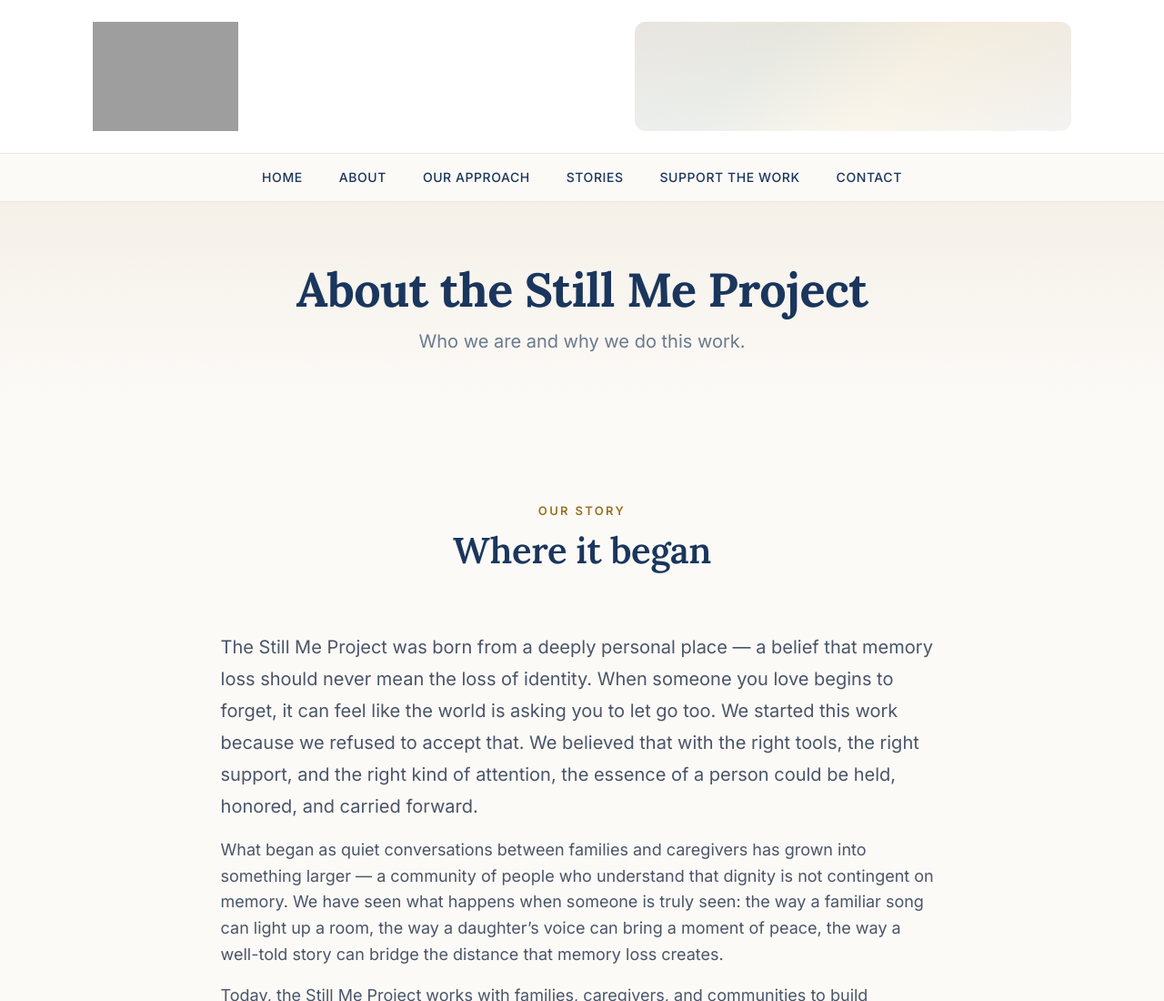
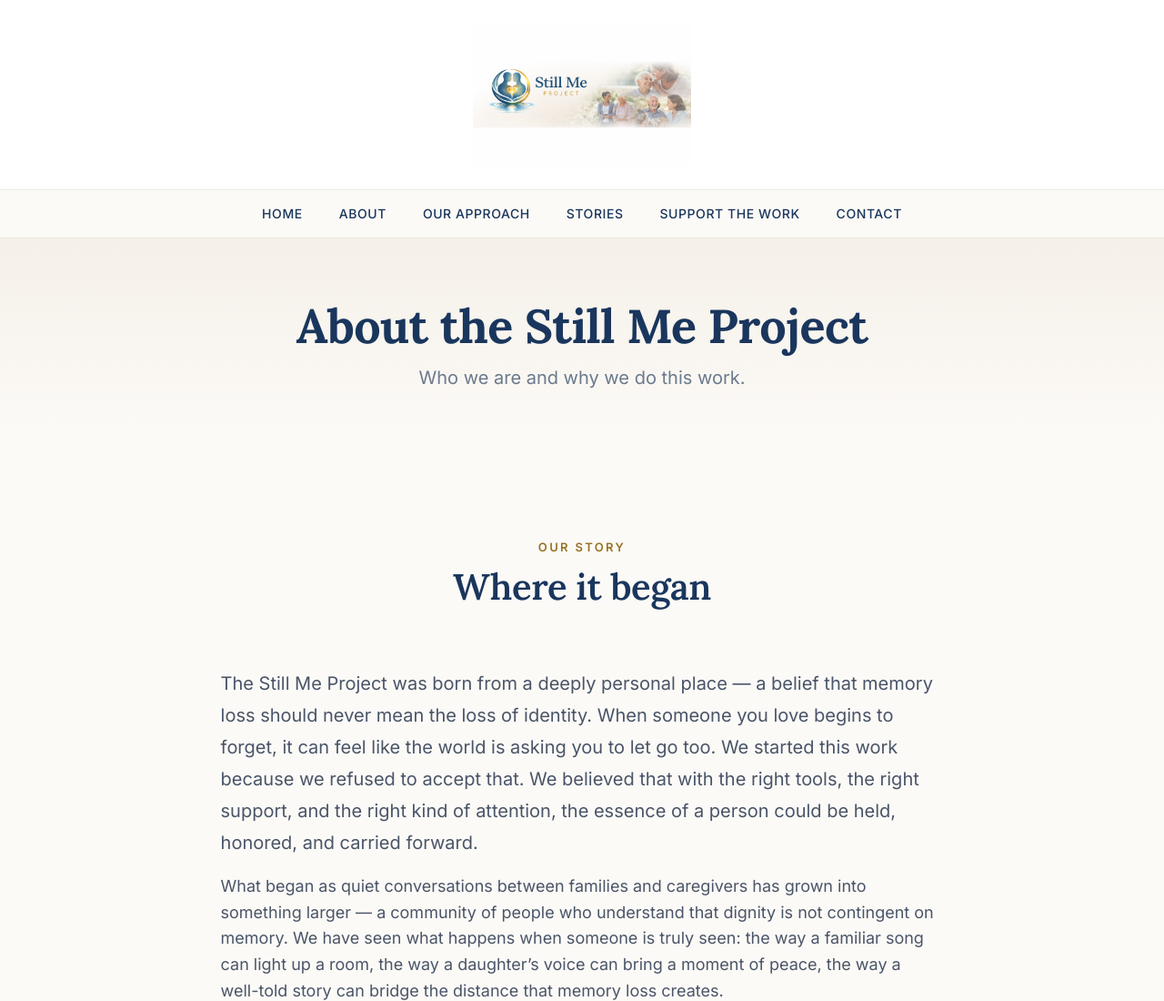
Before and after one commit to hardcoded74/stillmeproject, an Eleventy site: page static/src/about.njk in a window 1280 px wide. Shown: the top 1100 px of the page at 91% size. Built offline with nearby package versions, Linux system fonts and the light colour scheme; Eleventy itself is replaced by a stand-in of ours; files that its build step writes are made by us from their sources; grey boxes are pictures that could not be loaded.

Commit message:
Use composited masthead banner with logo + collage
Replace separate logo + collage panel with Sam's composited
masthead-banner.png that includes the logo, text, and people
collage in one beautiful image.

- Masthead: centered banner, max-height 160px desktop / 120px
  tablet / 90px mobile
- Gentle 2s fade-in animation on page load
- Navigation row remains separate and sticky below
- Simplified CSS (removed old collage panel system)
- Respects prefers-reduced-motion

Co-Authored-By: Claude Opus 4.6 (1M context) <noreply@anthropic.com>

```diff
--- a/static/src/_includes/header.njk
+++ b/static/src/_includes/header.njk
@@ -2,31 +2,18 @@
   <a href="#main-content" class="skip-to-content">Skip to main content</a>
 
   <!-- ============================================
-       MASTHEAD — Logo Row
+       MASTHEAD — Brand Banner
        ============================================ -->
   <div class="masthead" role="banner">
-    <div class="container masthead__inner">
-
-      <!-- Logo -->
-      <a href="/" class="masthead__logo" aria-label="Still Me Project — Home">
-        <img src="/images/smp-logo-full.png" alt="Still Me Project">
-      </a>
-
-      <!-- Collage Panel — fades in from white on load -->
-      <div class="masthead__collage" aria-hidden="true">
-        <div class="masthead__collage-reveal">
-          <!-- Replace with real collage image when available:
-               <img src="/images/collage.jpg" alt="" class="masthead__collage-img"> -->
-        </div>
-      </div>
-
-    </div>
+    <a href="/" class="masthead__banner-link" aria-label="Still Me Project — Home">
+      <img src="/images/masthead-banner.png" alt="Still Me Project — Honoring identity, strengthening connection" class="masthead__banner">
+    </a>
   </div>
 
   <!-- ============================================
        NAVIGATION ROW
        ============================================ -->
-  <header class="site-header" role="navigation">
+  <header class="site-header">
     <div class="container site-header__inner">
 
       <!-- Desktop Navigation -->
--- a/static/src/css/style.css
+++ b/static/src/css/style.css
@@ -276,85 +276,34 @@ strong {
 
 
 /* ----------------------------------------------------------------
-   MASTHEAD (Logo Row)
+   MASTHEAD (Brand Banner)
    ---------------------------------------------------------------- */
 .masthead {
   background-color: var(--white);
   border-bottom: 1px solid var(--border-light);
-}
-
-.masthead__inner {
-  display: flex;
-  align-items: center;
-  justify-content: space-between;
-  padding-top: var(--space-lg);
-  padding-bottom: var(--space-lg);
-  gap: var(--space-2xl);
-}
-
-/* Logo — 120px for crystal-clear readability */
-.masthead__logo {
-  display: flex;
-  align-items: center;
-  flex-shrink: 0;
+  text-align: center;
+}
+
+.masthead__banner-link {
+  display: block;
+  max-width: var(--container);
+  margin: 0 auto;
+  padding: var(--space-lg) var(--space-xl);
   min-height: 44px;
-  min-width: 44px;
-}
-
-.masthead__logo img {
-  height: 120px;
-  width: auto;
-}
-
-/* Collage Panel — fades from white to reveal imagery */
-.masthead__collage {
-  flex: 1;
-  max-width: 480px;
-  height: 120px;
-  border-radius: var(--radius-lg);
-  overflow: hidden;
-  position: relative;
-}
-
-.masthead__collage-reveal {
-  width: 100%;
-  height: 100%;
-  /* Placeholder: warm gradient simulating a collage.
-     Replace with a real image via background-image when photos are ready:
-     background-image: url('/images/collage.jpg');
-     background-size: cover;
-     background-position: center;
-     filter: saturate(0.6);
-     mix-blend-mode: multiply;  */
-  background:
-    linear-gradient(135deg,
-      rgba(26, 54, 93, 0.06) 0%,
-      rgba(45, 107, 103, 0.08) 30%,
-      rgba(212, 175, 55, 0.06) 60%,
-      rgba(26, 54, 93, 0.04) 100%
-    ),
-    linear-gradient(180deg, var(--paper-warm), var(--paper));
-  /* The reveal animation: starts covered by white, fades to transparent */
-  animation: collageReveal 3s var(--ease-in-out) 0.5s forwards;
-  opacity: 0;
-}
-
-/* When real images are added, apply this to the img */
-.masthead__collage-img {
-  width: 100%;
-  height: 100%;
-  object-fit: cover;
-  filter: saturate(0.6);
-  mix-blend-mode: multiply;
-}
-
-@keyframes collageReveal {
-  0% {
-    opacity: 0;
-  }
-  100% {
-    opacity: 1;
-  }
+}
+
+.masthead__banner {
+  max-width: 100%;
+  height: auto;
+  max-height: 160px;
+  margin: 0 auto;
+  /* Gentle fade-in on page load */
+  animation: mastheadReveal 2s var(--ease-out) 0.2s both;
+}
+
+@keyframes mastheadReveal {
+  0% { opacity: 0; transform: translateY(4px); }
+  100% { opacity: 1; transform: translateY(0); }
 }
 
 /* ----------------------------------------------------------------
@@ -1633,19 +1582,13 @@ strong {
     display: block;
   }
 
-  /* Masthead stacks on tablet */
-  .masthead__collage {
-    display: none;
-  }
-
-  .masthead__logo img {
-    height: 90px;
-  }
-
-  .masthead__inner {
-    justify-content: center;
-    padding-top: var(--space-md);
-    padding-bottom: var(--space-md);
+  /* Masthead on tablet */
+  .masthead__banner {
+    max-height: 120px;
+  }
+
+  .masthead__banner-link {
+    padding: var(--space-md) var(--space-lg);
   }
 
   /* Nav row has hamburger on right */
@@ -1665,8 +1608,12 @@ strong {
   }
 
   /* Masthead mobile */
-  .masthead__logo img {
-    height: 80px;
+  .masthead__banner {
+    max-height: 90px;
+  }
+
+  .masthead__banner-link {
+    padding: var(--space-sm) var(--space-md);
   }
 
   .hero {
@@ -1734,7 +1681,7 @@ strong {
     transform: none;
   }
 
-  .masthead__collage-reveal {
+  .masthead__banner {
     opacity: 1;
     animation: none;
   }
```
Also changed, not shown: static/src/images/masthead-banner.png (added).
